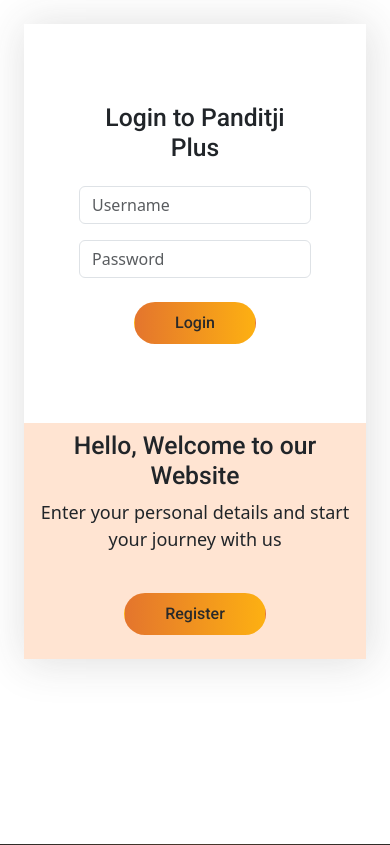
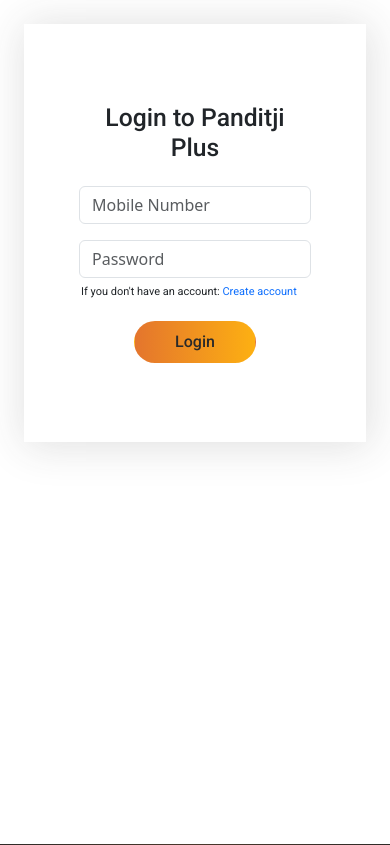
Before and after one commit to prathmesh-lohar/pandit_plus, a Django app: page /login in a window 390 px wide. Shown: the part 70-915 px from the top of the page. Run offline with Django 5.2, Linux system fonts and the light colour scheme; some libraries are stand-ins or nearby versions; some web fonts are replaced.

Commit message:
c pass and login with mob

```diff
--- a/pandit_plus/settings.py
+++ b/pandit_plus/settings.py
@@ -23,7 +23,7 @@
 SECRET_KEY = 'django-insecure-+v^i$+2!3a&0u###^%xnii%t7if-)%+l+!j+fuu0r%49@^eoc('
 
 # SECURITY WARNING: don't run with debug turned on in production!
-DEBUG = False
+DEBUG = True
 
 ALLOWED_HOSTS = ["*"]
 
--- a/static/style/main.css
+++ b/static/style/main.css
@@ -1,6 +1,7 @@
-a{
+a {
     text-decoration: none !important;
 }
+
 .font {
     font-family: Roboto;
 }
@@ -33,12 +34,13 @@
     font-size: 30px;
 }
 
-.mobile_only{
+.mobile_only {
     display: none !important;
 }
+
 @media only screen and (max-width: 767px) {
 
-    .mobile_only{
+    .mobile_only {
         display: block !important;
     }
 
@@ -323,7 +325,8 @@
 
 
 }
-.navbar a.nav-link.active{
+
+.navbar a.nav-link.active {
     color: #FFFF !important;
 
 }
@@ -335,7 +338,7 @@
 
 }
 
-select#languageSelect{
+select#languageSelect {
     border: 0;
     font-size: 17px;
     background: #0000ff00;
@@ -476,9 +479,7 @@
 
     }
 
-    .services .grid .cards .card .pandit_icon img {
-
-    }
+    .services .grid .cards .card .pandit_icon img {}
 }
 
 .services .grid {
@@ -823,6 +824,7 @@
     /* 171.429% */
     letter-spacing: 0.42px;
 }
+
 @media only screen and (max-width: 767px) {
     .services .grid .cards .card .pandit_icon {
         /* margin-top: 20px; */
@@ -1389,11 +1391,11 @@
 }
 
 .pooja_categories .card .card-body .content {
-    padding:   20px 25px 10px 25px;
-
-}
-
-.pooja_categories .card .card-body .content p{
+    padding: 20px 25px 10px 25px;
+
+}
+
+.pooja_categories .card .card-body .content p {
     color: #7C7C7C;
     font-family: Roboto;
     font-size: 15px;
@@ -1404,12 +1406,12 @@
     letter-spacing: 0.42px;
 }
 
-.pooja_categories .card .card-footer .btn_main:hover{
+.pooja_categories .card .card-footer .btn_main:hover {
     background: linear-gradient(90deg, #E4752D 0%, #FDB012 100%) !important;
 
 }
 
-.pooja_categories .card .card-footer .btn_main{
+.pooja_categories .card .card-footer .btn_main {
     padding: 8px 40px 8px 40px !important;
     justify-content: center !important;
     align-items: center !important;
@@ -1425,25 +1427,30 @@
 }
 
 @media only screen and (max-width: 767px) {
-    .pooja_categories .card .card-footer .btn_main{
+    .pooja_categories .card .card-footer .btn_main {
 
         padding: 5px 20px 5px 20px !important;
         font-size: 12px !important;
         margin: 0 !important;
     }
-    .pooja_categories .row{
+
+    .pooja_categories .row {
         --bs-gutter-x: 0.5rem !important;
         /* height: 100px; */
     }
-    .pooja_categories .card img{
+
+    .pooja_categories .card img {
         height: 100px;
     }
+
     .pooja_categories .card .card-body .content p {
         font-size: 11px;
     }
+
     .pooja_categories .card .card-body .content {
         padding: 15px 0px 7px 16px;
     }
+
     .pooja_categories .card {
         margin-top: 10px;
     }
@@ -1517,6 +1524,13 @@
     padding: 40px 7px 20px 7px;
 }
 
+.regi {
+    margin-top: -8px !important;
+    margin-left: 2px !important;
+    font-size: 11px !important;
+    line-height: 1 !important;
+}
+
 /*  global_form*/
 
 
--- a/template/yajman/login.html
+++ b/template/yajman/login.html
@@ -16,16 +16,17 @@
             <div
                 class="col-md-7 d-flex flex-column align-items-center justify-content-center text-center">
                 <h2 class="my-4 my-md-5">Login to Panditji Plus</h2>
-                <form action="login" method="post"
-                    class="form text-center w-100 px-0 px-lg-5 login_form">
+
+                <form action="login" method="post" class="form text-center w-100 px-0 px-lg-5 login_form">
                     {% csrf_token %}
-                    <input class="form-control mb-3" type="text"
-                        placeholder="Username" name="username" required>
-                    <input class="form-control mb-3" type="password"
-                        placeholder="Password" name="password" required>
-                    <button class="btn btn_main_global mt-2 mb-4"
-                        type="submit">Login</button>
+                    <input class="form-control mb-3" type="number" placeholder="Mobile Number" name="mobile" required>
+                    <input class="form-control mb-3" type="password" placeholder="Password" name="password" required>
+                    <p class="float-start regi">If you don't have an account: <a href="/register">Create account</a></p>
+                    <button class="btn btn_main_global mt-2 mb-4" type="submit">Login</button>
                 </form>
+
+
+
             </div>
 
             <!-- Other content column (40%) -->
@@ -42,4 +43,28 @@
         </div>
     </div>
 </div>
+
+<style>
+    .regi{
+
+        font-family: "Roboto";
+        font-size: 14px;
+        margin-left: 2px;
+        display: none;
+
+    }
+    .m2{
+        display: block;
+    }
+
+    @media only screen and (max-width: 767px) {
+        .regi{
+            display: block;
+        }
+        .m2{
+            display: none !important;
+        }
+    }
+
+</style>
 {% endblock main %}
--- a/yajman/views.py
+++ b/yajman/views.py
@@ -31,6 +31,7 @@
     }
     return render(request,"home.html",data)
 
+
 def register(request):
     if request.method == 'POST':
         username = request.POST.get('username')
@@ -47,6 +48,11 @@
         # Check if username already exists
         if User.objects.filter(username=username).exists():
             messages.error(request, 'Username already exists!')
+            return redirect('register')
+
+        # Check if the mobile number already exists in yajman_profile
+        if yajman_profile.objects.filter(mobile=mobile).exists():
+            messages.error(request, 'Mobile number already exists!')
             return redirect('register')
 
         try:
@@ -90,21 +96,30 @@
 
 def user_login(request):
     if request.method == 'POST':
-        username = request.POST.get('username')
+        mobile = request.POST.get('mobile')  # Use mobile instead of username
         password = request.POST.get('password')
 
-        # Authenticate the user
-        user = authenticate(request, username=username, password=password)
+        try:
+            # Find the user linked to the mobile number
+            profile = yajman_profile.objects.get(mobile=mobile)
+            user = profile.yajman_id  # Get the User instance associated with the profile
 
-        if user is not None:
-            # Log in the user
-            login(request, user)  # Django's login function to log in the user
-            messages.success(request, 'Logged in successfully!')
-            return redirect('/')  # Redirect to home page
-        else:
-            messages.error(request, 'Invalid username or password!')
+            # Authenticate the user
+            authenticated_user = authenticate(request, username=user.username, password=password)
+
+            if authenticated_user is not None:
+                # Log in the user
+                login(request, authenticated_user)  # Django's login function
+                messages.success(request, 'Logged in successfully!')
+                return redirect('/')  # Redirect to home page
+            else:
+                messages.error(request, 'Invalid mobile number or password!')
+
+        except yajman_profile.DoesNotExist:
+            messages.error(request, 'Mobile number not found!')
 
     return render(request, 'yajman/login.html')
+
 
 def logout(request):
     auth_logout(request)  # Log out the user
```
Also changed, not shown: pandit/views.py (+47 -11 lines), template/pandit/login.html (+32 -8 lines), template/pandit/register.html (+46 -18 lines), template/yajman/register.html (+45 -16 lines).
